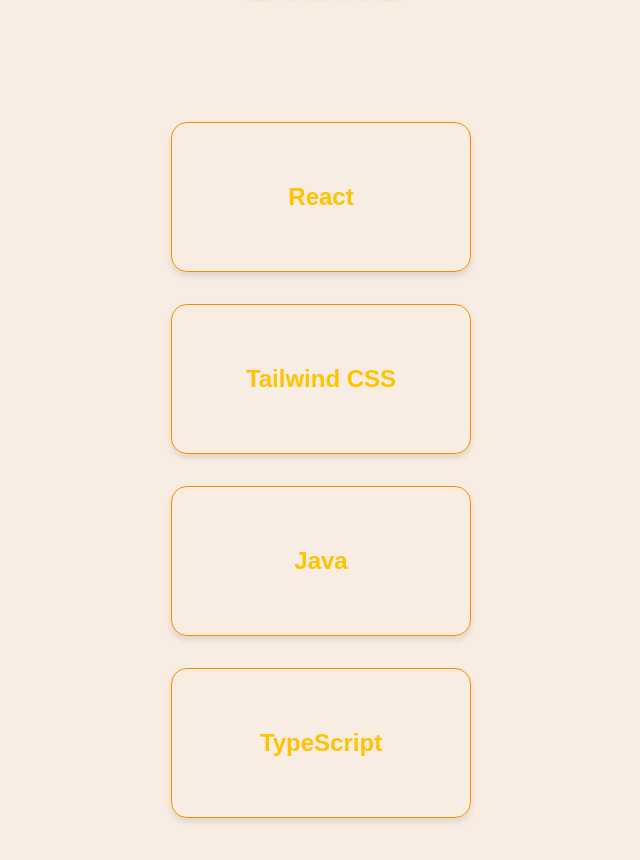
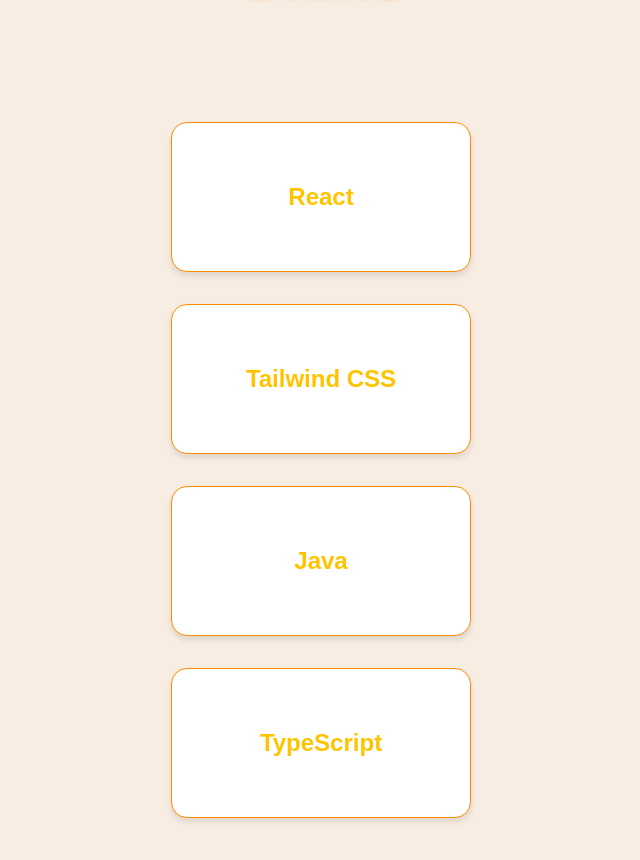
Before and after one commit to h-0y28/h-0y28, a React (Vite) app: page / in a window 1280 px wide. Shown: the part 2062-2922 px from the top of the page, without its empty margins (319-959 px from the left). Built offline with nearby package versions, Linux system fonts and the light colour scheme; a web font is replaced by a local one.

Commit message:
style: add color

```diff
--- a/src/styles/theme.ts
+++ b/src/styles/theme.ts
@@ -4,6 +4,7 @@ export const theme = {
     secondary: "#006400", // 보조 색상 - 하늘
     background: "#F7EDE2", // 배경 색상
     highlight: "#FF8C00 ", // 포인트 색상 - 주황
+    backgroundLight: "#FFFFFF",
     black: "#17171B",
     gray: "#B0B0B0",
     white: "#ffffff",
```
